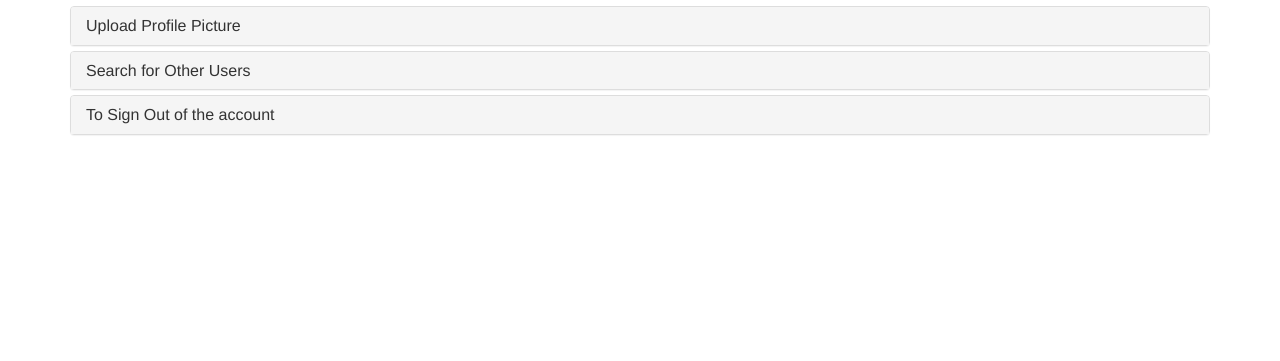
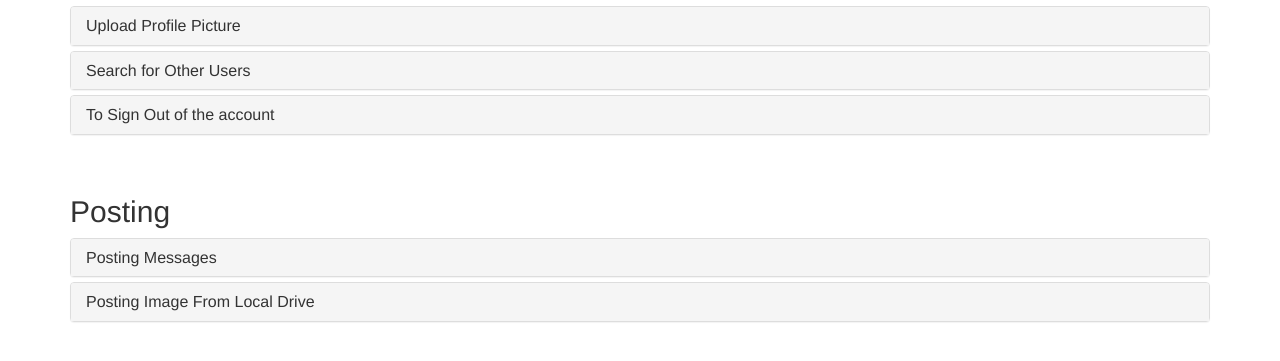
Before and after one commit to Hrishi29/SlackFitness, a PHP site: page /help.php in a window 1280 px wide. Shown: the part 157-518 px from the top of the page. Run offline with PHP 8.4, Linux system fonts and the light colour scheme; a user stored in the database is signed in; some libraries are stand-ins or nearby versions.

Commit message:
help page

```diff
--- a/help.php
+++ b/help.php
@@ -105,10 +105,50 @@ if(!isset($_SESSION['workspace'])){ //only users within workspace
 		</div>
       </div>
     </div>
+  </div>
 
-	<br>
+  <br>
 
-  </div>
+	 <div class="panel-group" id="accordion1">
+	<h2>Posting</h2>
+	<div class="panel panel-default">
+      <div class="panel-heading">
+        <h4 class="panel-title">
+          <a data-toggle="collapse" data-parent="#accordion1" href="#collapse4">Posting Messages</a>
+        </h4>
+      </div>
+      <div id="collapse4" class="panel-collapse collapse">
+        <div class="panel-body">Type the message in the big text box at the bottom you want to post and click on the green Post button besides the box.
+		<br>
+		<br>
+		<img src="help_images/help5.png" class="img-rounded responsive" width="1100" height="500" >
+		<br>
+		<br>
+		Done!
+		</div>
+      </div>
+    </div>
+
+	<div class="panel panel-default">
+      <div class="panel-heading">
+        <h4 class="panel-title">
+          <a data-toggle="collapse" data-parent="#accordion1" href="#collapse5">Posting Image From Local Drive</a>
+        </h4>
+      </div>
+      <div id="collapse5" class="panel-collapse collapse">
+        <div class="panel-body">Click on the Plus icon at the bottom besides the Post button. A window will pop up as displayed below.
+		<br>
+		<br>
+		<img src="help_images/help6.png" class="img-rounded responsive" width="1100" height="500" >
+		<br>
+		<br>
+		Done!
+		</div>
+      </div>
+    </div>
+
+	</div>
+
 </div>
 
 
```
Also changed, not shown: help_images/help6.png (added).
